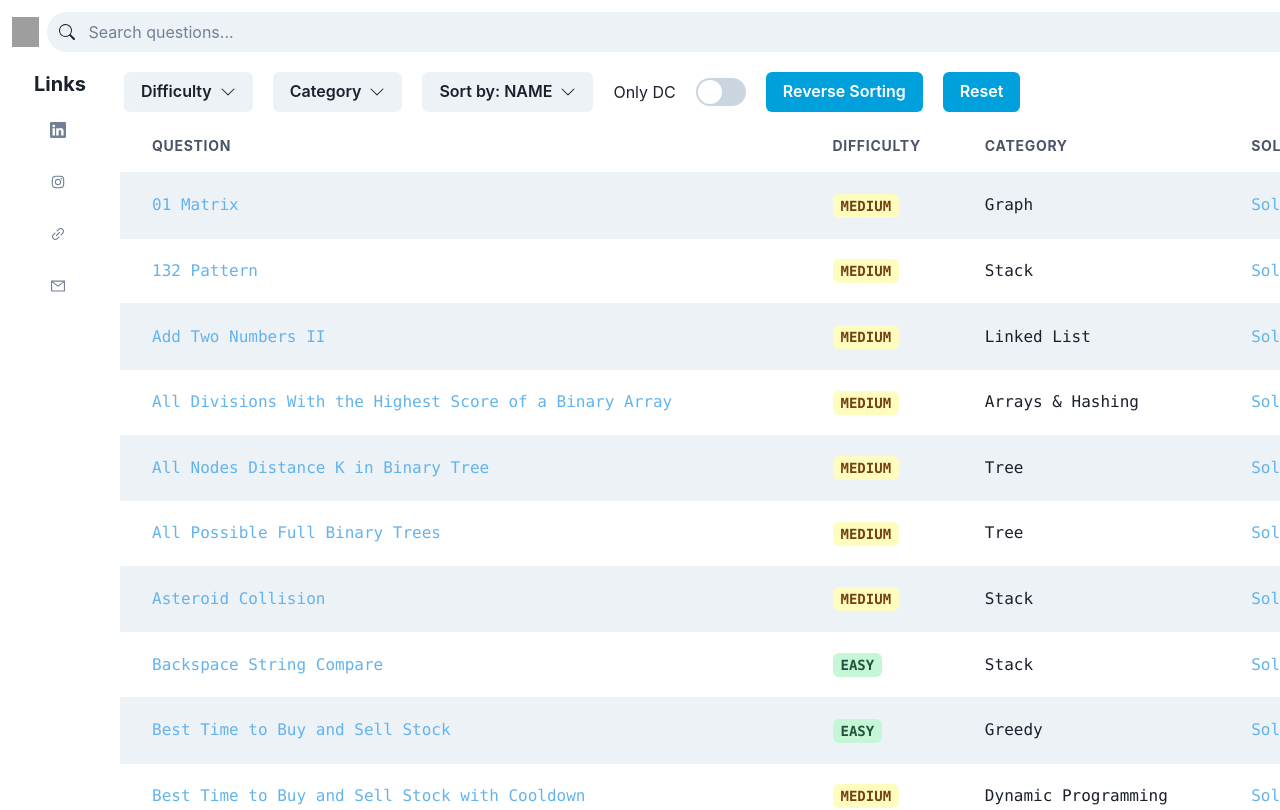
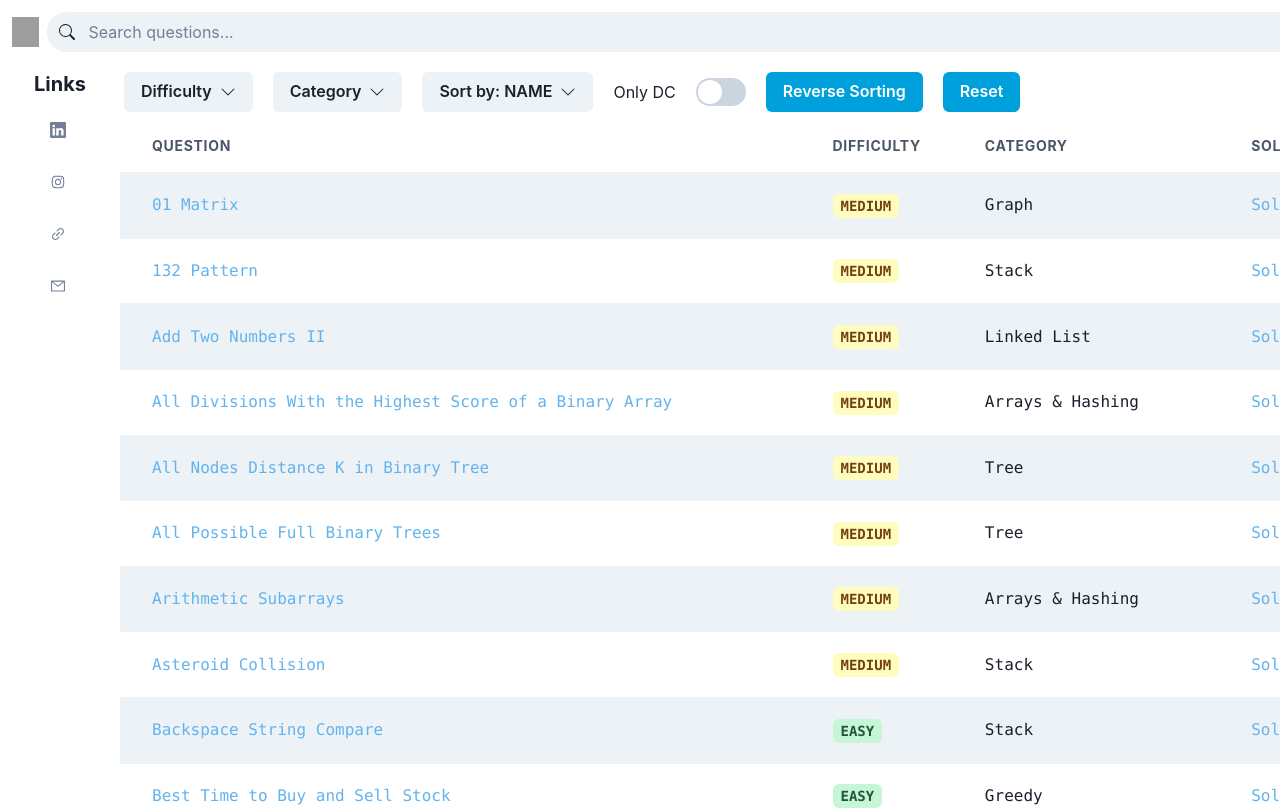
Before and after one commit to LeeHengYu/leetcode-reviewer, a React (Vite) app: page / in a window 1280 px wide. Shown: the top 810 px of the page. Built offline with nearby package versions, Linux system fonts and the light colour scheme; grey boxes are pictures that could not be loaded.

Commit message:
add 1123

```diff
--- a/src/data/tablaData.ts
+++ b/src/data/tablaData.ts
@@ -1954,6 +1954,14 @@ const tableData: Question[] = [
       solution: "diagonal-traverse-ii.py",
       dailyChallenge: new Date("2023-11-22"),
     },
+    {
+      question: "Arithmetic Subarrays",
+      link: "https://leetcode.com/problems/arithmetic-subarrays/",
+      category: "Arrays & Hashing",
+      difficulty: "Medium",
+      solution: "arithmetic-subarrays.py",
+      dailyChallenge: new Date("2023-11-23"),
+    },
   ];
 
 export default tableData;
```
